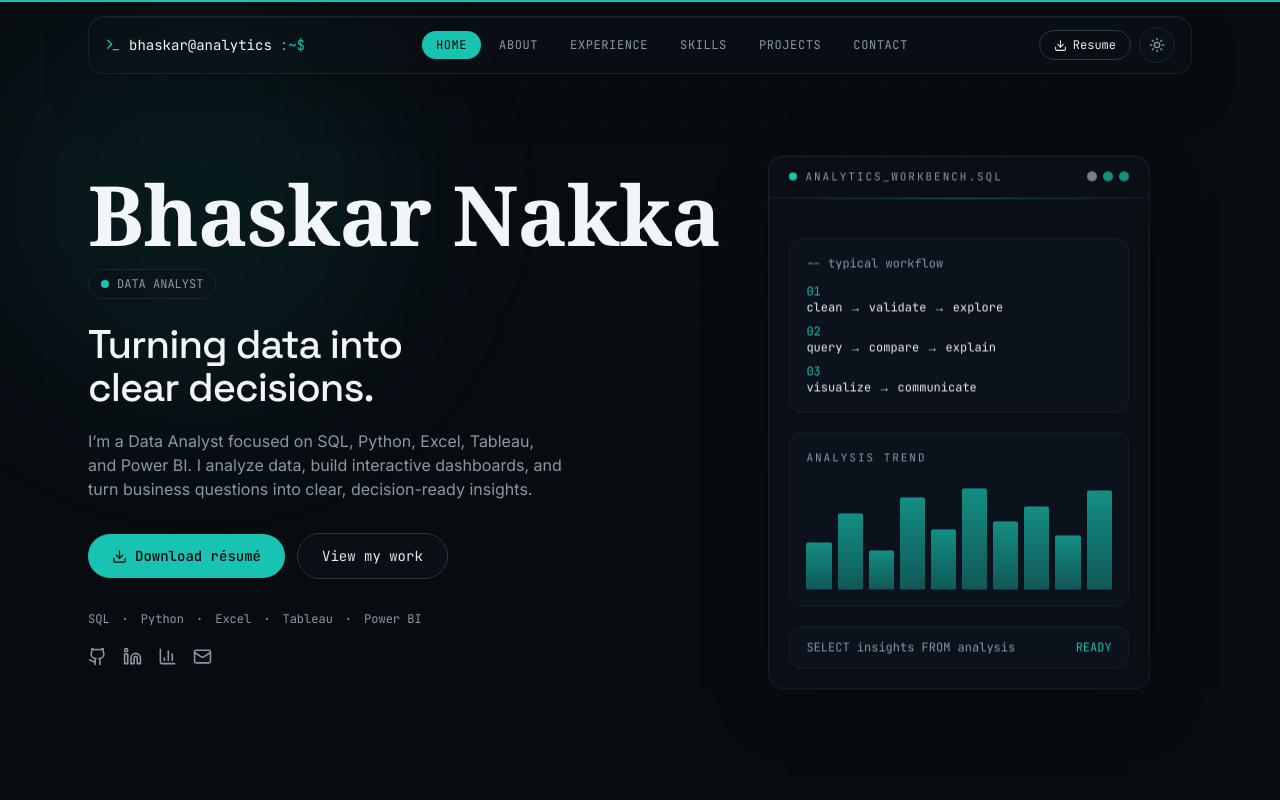
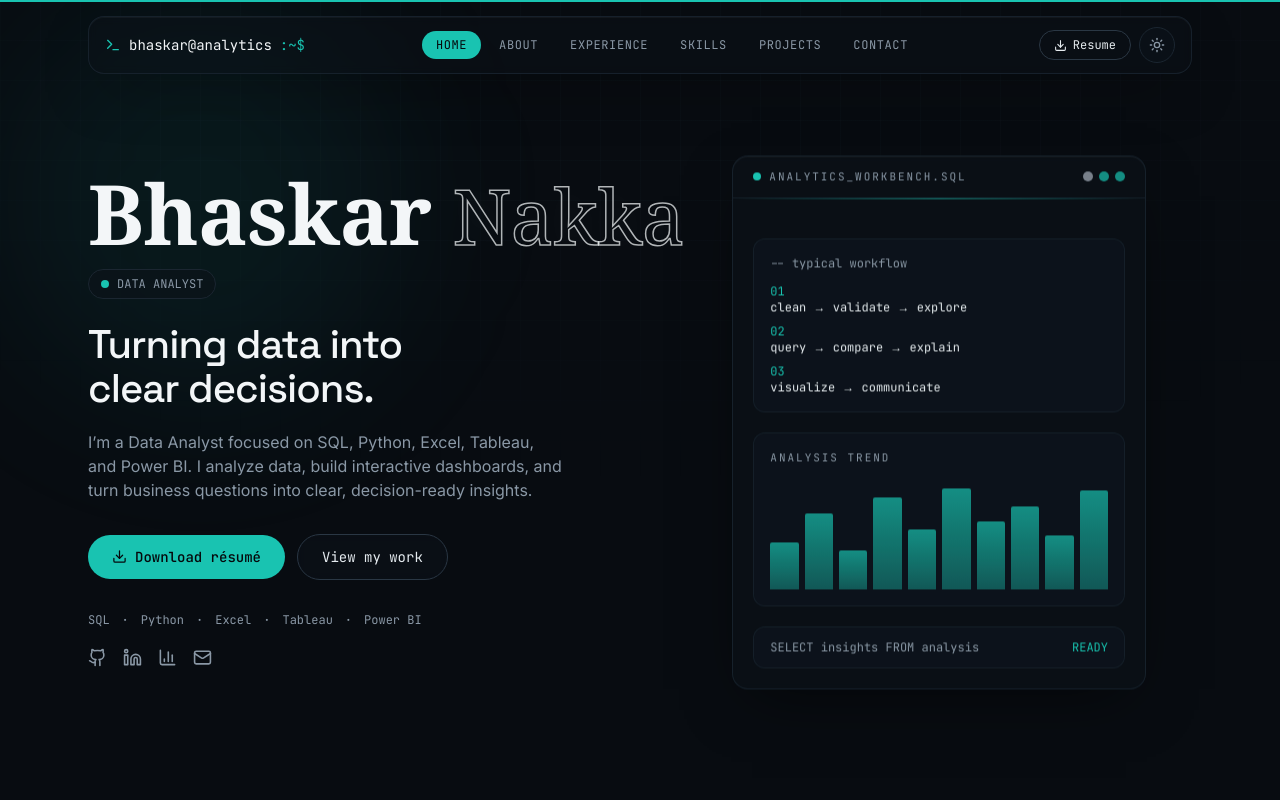
Before and after one commit to bhaskar-nb/portfolio, a Next.js app: page / in a window 1280 px wide. Shown: the top 800 px of the page. Built offline with nearby package versions, Linux system fonts and the light colour scheme.

Commit message:
Restore original outlined Gangadhar hero style

```diff
--- a/components/Hero.tsx
+++ b/components/Hero.tsx
@@ -6,14 +6,16 @@ import { profile } from "@/lib/data";
 import MagneticButton from "@/components/MagneticButton";
 
 const bars = [42, 68, 35, 82, 54, 90, 61, 74, 48, 88];
+const [firstName, ...remainingName] = profile.name.split(" ");
+const lastName = remainingName.join(" ");
 
 export default function Hero() {
   return (
     <section id="home" className="relative flex min-h-[100svh] items-center overflow-hidden pt-28 pb-16">
       <div className="mx-auto grid w-full max-w-6xl grid-cols-1 items-center gap-12 px-4 sm:px-6 lg:grid-cols-[1.1fr_0.9fr]">
         <div>
-          <motion.div initial={{ opacity: 0, y: 18 }} animate={{ opacity: 1, y: 0 }} transition={{ duration: 0.7 }} className="mb-6 select-none font-serif leading-[0.76] tracking-[-0.04em]" aria-label={profile.name}>
-            <div className="whitespace-nowrap font-[var(--font-bodoni-moda)] text-[3rem] font-bold text-ink-100 sm:text-[4.25rem] lg:text-[5.2rem]">{profile.name}</div>
+          <motion.div initial={{ opacity: 0, y: 18 }} animate={{ opacity: 1, y: 0 }} transition={{ duration: 0.7 }} className="mb-6 select-none whitespace-nowrap font-serif leading-[0.76] tracking-[-0.04em]" aria-label={profile.name}>
+            <span className="font-[var(--font-bodoni-moda)] text-[3rem] font-bold text-ink-100 sm:text-[4.25rem] lg:text-[5.2rem]">{firstName} </span><span className="name-outline font-[var(--font-bodoni-moda)] text-[2.7rem] font-normal sm:text-[3.8rem] lg:text-[4.8rem]">{lastName}</span>
           </motion.div>
           <motion.div initial={{ opacity: 0, y: 12 }} animate={{ opacity: 1, y: 0 }} transition={{ duration: 0.5 }} className="mb-6 inline-flex items-center gap-2 rounded-full border border-base-500 bg-base-700/60 px-3 py-1.5 font-mono text-xs text-ink-400"><span className="dot-live" /> DATA ANALYST</motion.div>
           <motion.h1 initial={{ opacity: 0, y: 16 }} animate={{ opacity: 1, y: 0 }} transition={{ duration: 0.6 }} className="text-balance text-[1.8rem] font-medium leading-[1.08] text-ink-100 sm:text-[2.15rem] lg:text-[2.5rem]">Turning data into<br />clear decisions.</motion.h1>
```
